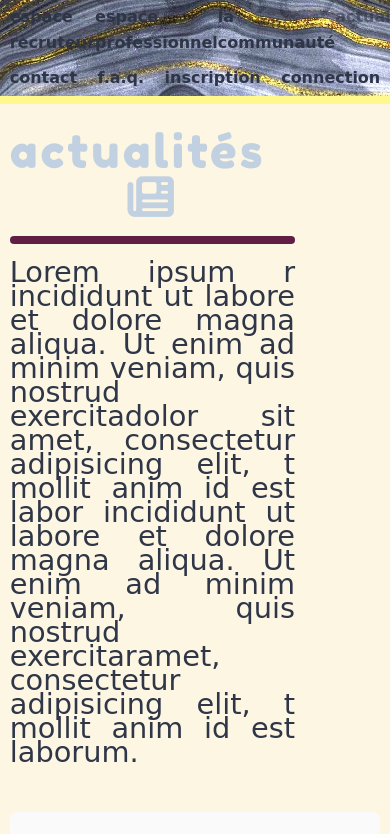
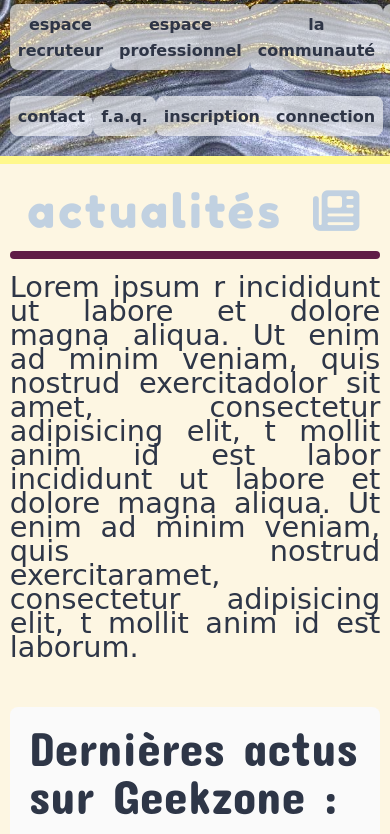
Before and after one commit to alixpel/codevores, a plain HTML site: page actualites.html in a window 390 px wide. Shown: the part 214-1048 px from the top of the page. Drawn offline with nearby package versions, Linux system fonts and the light colour scheme; a web font is replaced by a local one.

Commit message:
Fix stylelightter

```diff
--- a/actualites.html
+++ b/actualites.html
@@ -44,16 +44,16 @@
         </div> <!-- fin menu petits écrans-->
         <div class="smartphone-menu"> <!--menu smartphone-->
           <ol class="small-device-ol outline-bold">
-            <li class="smartphone-li"><a class="menu-item" href="index.html">espace recruteur</a></li>
-            <li class="smartphone-li"><a class="menu-item" href="espace-pro.html">espace professionnel</a></li>
-            <li class="smartphone-li"><a class="menu-item" href="communaute.html">la communauté</a></li>
-            <li class="smartphone-li"><a class="menu-item-current" href="actualites.html">actualités</a></li>
+            <li class="small-device-li"><a class="menu-item" href="index.html">espace recruteur</a></li>
+            <li class="small-device-li"><a class="menu-item" href="espace-pro.html">espace professionnel</a></li>
+            <li class="small-device-li"><a class="menu-item" href="communaute.html">la communauté</a></li>
+            <li class="small-device-li"><a class="menu-item-current" href="actualites.html">actualités</a></li>
           </ol>
           <ol class="small-device-ol outline-bold">
-            <li class="smartphone-li"><a class="menu-item" href="contact.html">contact</a></li>
-            <li class="smartphone-li"><a class="menu-item" href="faq.html">f.a.q.</a></li>
-            <li class="smartphone-li"><a class="menu-item" href="inscription.html">inscription</a></li>
-            <li class="smartphone-li"><a class="menu-item" href="connection.html">connection</a></li>
+            <li class="small-device-li"><a class="menu-item" href="contact.html">contact</a></li>
+            <li class="small-device-li"><a class="menu-item" href="faq.html">f.a.q.</a></li>
+            <li class="small-device-li"><a class="menu-item" href="inscription.html">inscription</a></li>
+            <li class="small-device-li"><a class="menu-item" href="connection.html">connection</a></li>
           </ol>
         </div> <!-- fin menu smartphone-->
       </div>
@@ -153,5 +153,6 @@
     <script src="assets/js/geekzonefeed.json"></script>
     <script src="https://code.jquery.com/jquery-3.4.1.js"></script>
     <script type="text/javascript" src="assets/js/script.js"></script>
+    <script type="text/javascript" src="assets/js/script-geekzone.js"></script>
   </body>
 </html>
--- a/assets/css/stylelightbis.css
+++ b/assets/css/stylelightbis.css
@@ -741,7 +741,7 @@ li.asset {
 	}
 
 	.small-device-li {
-		background-color: rgba(250, 250, 250, 0.9);
+		background-color: rgba(250, 250, 250, 0.6);
 		padding: 0.5rem 0.5rem 0.4rem 0.5rem;
 		border-radius: 0.5rem;
 		width: 13rem;
--- a/assets/css/stylelightter.css
+++ b/assets/css/stylelightter.css
@@ -745,6 +745,7 @@ fieldset {
 
 a {
 	text-decoration: none;
+	color: rgba(46, 53, 70, 1);
 }
 
 a.menu-item {
@@ -914,7 +915,7 @@ li.faq-item {
 		display: flex;
 		flex-direction: row;
 		justify-content: space-between;
-		/* margin-bottom: 1rem; */
+		margin-bottom: 1rem;
 	}
 
 	.small-device-li {
@@ -925,7 +926,7 @@ li.faq-item {
 		text-align: center;
 	}
 
-	.main-title-and-intro-contactpage, .main-title-and-intro-faqpage {
+	.main-title-and-intro-contactpage, .main-title-and-intro-faqpage, .main-title-and-intro {
 		width: 100%;
 	}
 
```
